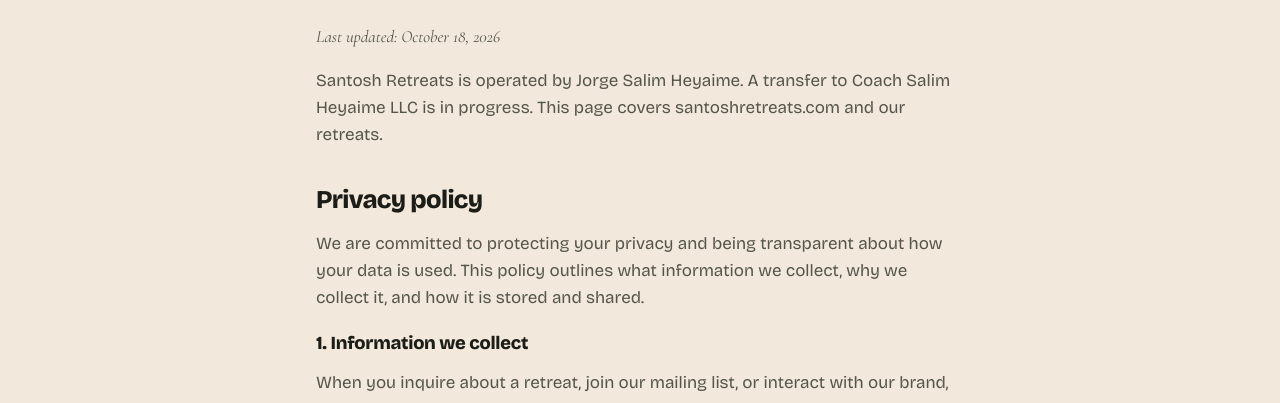
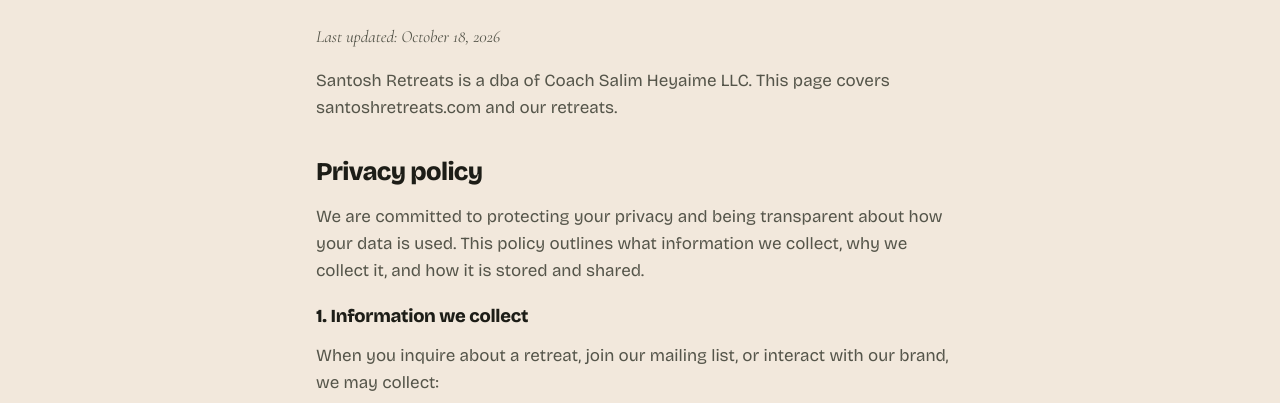
Before and after one commit to sosacleans-pixel/santosh-retreats, a plain HTML site: page privacy.html in a window 1280 px wide. Shown: the part 350-753 px from the top of the page. Drawn offline with Linux system fonts and the light colour scheme.

Commit message:
Set footer operator line to dba of Coach Salim Heyaime LLC (#6)
Approved by Salim to publish to santoshretreats.com. Squash of 94288435a78545d4f8f25f490ae3def1d71c1a23.

```diff
--- a/privacy.html
+++ b/privacy.html
@@ -8,7 +8,7 @@
 <meta name="viewport" content="width=device-width, initial-scale=1">
 <link rel="canonical" href="https://santoshretreats.com/privacy.html">
 <title>Privacy Policy &amp; Terms | Santosh Retreats</title>
-<meta name="description" content="How Santosh Retreats collects, uses and protects your information, plus the terms that apply to retreats. Santosh Retreats is operated by Jorge Salim Heyaime. A transfer to Coach Salim Heyaime LLC is in progress.">
+<meta name="description" content="How Santosh Retreats collects, uses and protects your information, plus the terms that apply to retreats. Santosh Retreats is a dba of Coach Salim Heyaime LLC.">
 <meta name="theme-color" content="#F2E8DC">
 <link rel="icon" href="favicon.ico" sizes="any">
 <link rel="icon" type="image/png" sizes="32x32" href="favicon-32.png">
@@ -22,7 +22,7 @@
 <p>Policies</p>
       <h1>Privacy Policy &amp; Terms</h1>
       <p><em>Last updated: October 18, 2026</em></p>
-      <p>Santosh Retreats is operated by Jorge Salim Heyaime. A transfer to Coach Salim Heyaime LLC is in progress. This page covers santoshretreats.com and our retreats.</p>
+      <p>Santosh Retreats is a dba of Coach Salim Heyaime LLC. This page covers santoshretreats.com and our retreats.</p>
 
       <h2>Privacy policy</h2>
       <p>We are committed to protecting your privacy and being transparent about how your data is used. This policy outlines what information we collect, why we collect it, and how it is stored and shared.</p>
@@ -70,7 +70,7 @@
       <h3>6. Changes to the program</h3>
       <p>While we aim to deliver the itinerary as advertised, some details may shift due to weather, vendor availability, or local conditions. We reserve the right to make minor changes without notice, always keeping your best experience in mind.</p>
 </main>
-<footer class="footer"><p class="copy wrap"><a href="/">Santosh Retreats</a> · <a href="mailto:hello.santoshretreats@gmail.com?subject=Retreat%20inquiry">hello.santoshretreats@gmail.com</a> · © 2026 Santosh Retreats. Santosh Retreats is operated by Jorge Salim Heyaime. A transfer to Coach Salim Heyaime LLC is in progress.</p></footer>
+<footer class="footer"><p class="copy wrap"><a href="/">Santosh Retreats</a> · <a href="mailto:hello.santoshretreats@gmail.com?subject=Retreat%20inquiry">hello.santoshretreats@gmail.com</a> · © 2026 Santosh Retreats. Santosh Retreats is a dba of Coach Salim Heyaime LLC.</p></footer>
 <script src="/js/external-links.js" defer></script>
 </body>
 </html>
```
Also changed, not shown: 404.html (+1 -1 lines), index.html (+1 -1 lines), thanks.html (+1 -1 lines).
